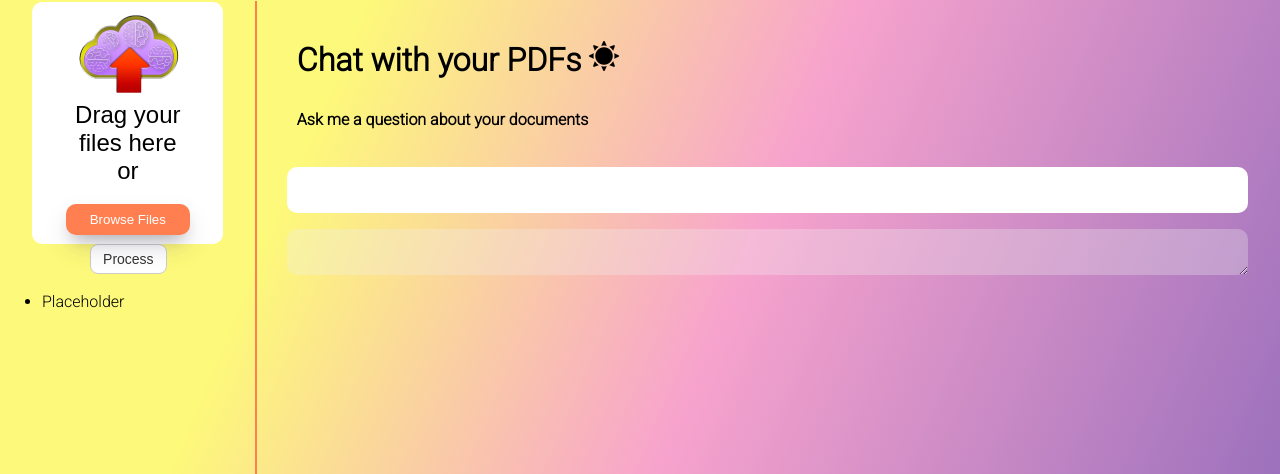
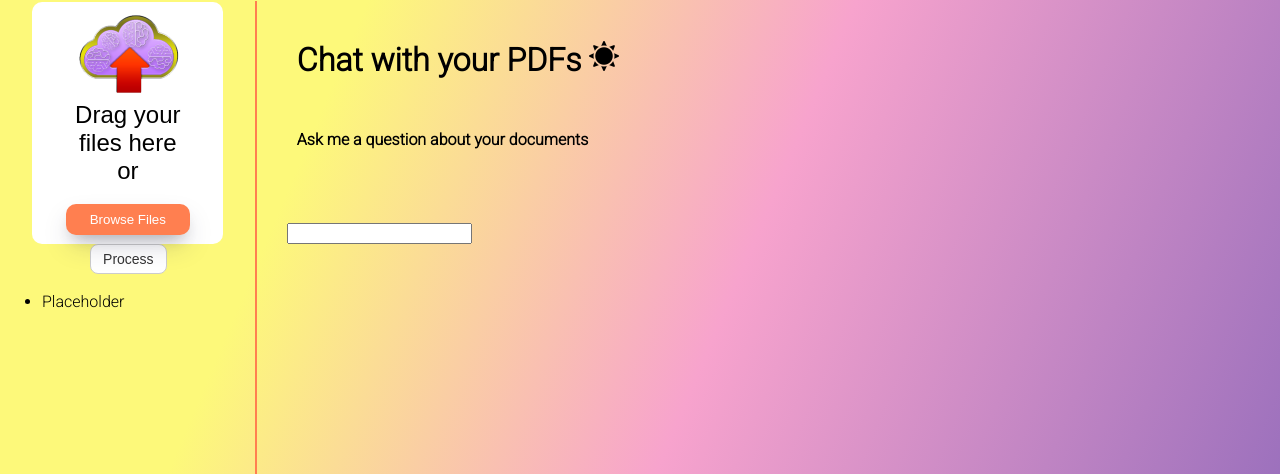
Before and after one commit to ManuelCampiUA/NGPT, a Flask app: page / in a window 1280 px wide. Shown: the part 92-566 px from the top of the page. Run offline with Flask 3, Linux system fonts and the light colour scheme; some libraries are stand-ins or nearby versions.

Commit message:
Merge Q&A test with index

```diff
--- a/app/templates/index.html
+++ b/app/templates/index.html
@@ -32,8 +32,10 @@
             <img id="toggle_dark" class="sunicon" src="{{ url_for('static', filename='img/sun.png') }}" alt="sun">
         </h1>
         <h4 class="titolo">Ask me a question about your documents</h4>
-        <textarea class="form-control chatbotarea "></textarea>
-        <textarea class="form-control chatbotarea " disabled></textarea>
+        <div id="QeA"></div>
+        <form id="question">
+            <input type="text" name="question">
+        </form>
     </div>
 
 
@@ -44,4 +46,8 @@
     </div>
 </div>
 
+<!-- Test -->
+<form id="upload"></form>
+<script src="{{ url_for('static', filename='js/script.js') }}"></script>
+
 {%endblock %}
```
Also changed, not shown: README.md.
